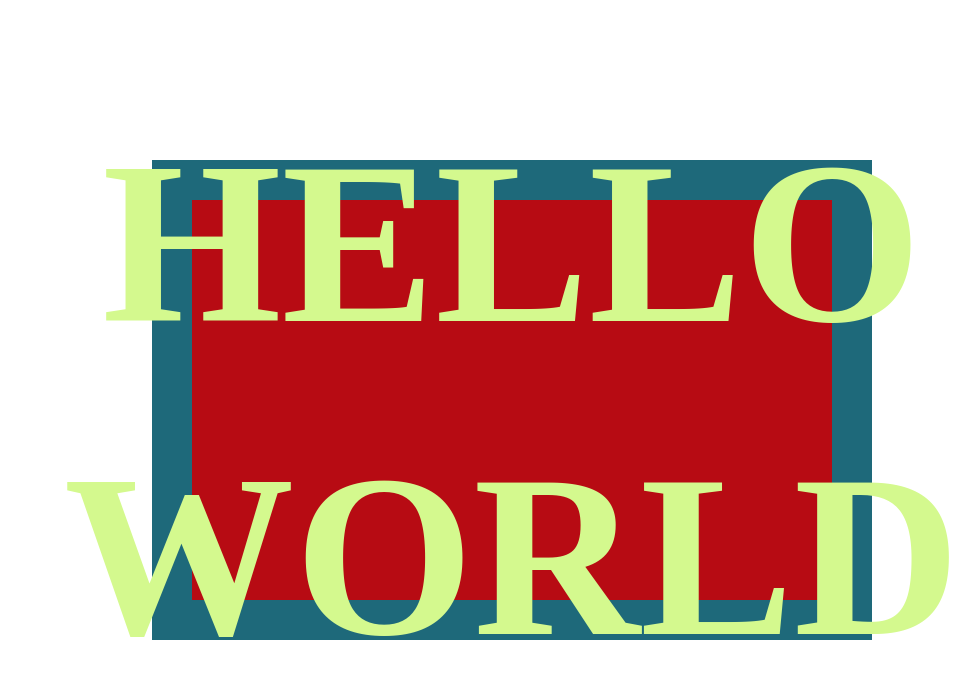
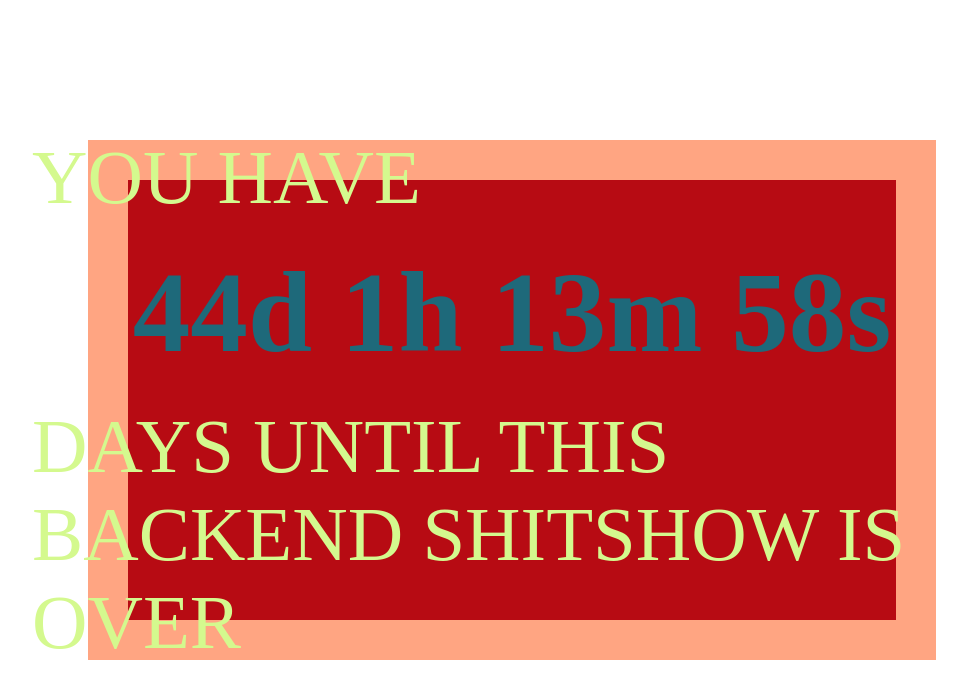
Before and after one commit to dianajodrakos/random-color, a React app: page / in a window 1280 px wide. Shown: the top 698 px of the page, without its empty margins (128-1108 px from the left). Built offline with nearby package versions, Linux system fonts and the light colour scheme.

Commit message:
timer function and conditional display

```diff
--- a/src/components/random-color/Display.jsx
+++ b/src/components/random-color/Display.jsx
@@ -1,26 +1,56 @@
 import React from 'react';
 import PropTypes from 'prop-types';
 import style from './display.css';
-const Display = ({ color1, color2, color3 }) => {
-  return <div
-    role="main"
-    className={style.randomColor}
-    style={
-      {
+
+const Display = ({ color1, color2, color3, color4, color5, countdown }) => {
+  if(countdown === 'DONE')
+    return (
+      <div
+        role="main"
+        id="main"
+        className={style.randomColor}
+        style={{
+          background: color1,
+          color: color2,
+          borderColor: color4,
+        }}
+      >
+        <p className={style.donetext}>
+          &nbsp; &nbsp; &nbsp;&lt;3 &lt;3 &lt;3 &lt;3 &lt;3
+          <span style={{ color: color3 }}>YOU&apos;RE DONE </span> &lt;3 &lt;3
+          <span style={{ color: color5 }}> GO REST </span> &lt;3 &lt;3 &lt;3
+          &lt;3 &lt;3
+        </p>
+      </div>
+    );
+
+  return (
+    <div
+      role="main"
+      id="main"
+      className={style.randomColor}
+      style={{
         background: color1,
         color: color2,
-        borderColor: color3,
-      }
-    }>
-    <p>HELLO</p>
-    <p>WORLD</p>
-  </div>;
+        borderColor: color4,
+      }}
+    >
+      <p className={style.text}>YOU HAVE</p>
+      <p className={style.count} style={{ color: color3 }}>
+        {countdown}
+      </p>
+      <p className={style.text}>DAYS UNTIL THIS BACKEND SHITSHOW IS OVER</p>
+    </div>
+  );
 };
 
 Display.propTypes = {
   color1: PropTypes.string.isRequired,
   color2: PropTypes.string.isRequired,
   color3: PropTypes.string.isRequired,
+  color4: PropTypes.string.isRequired,
+  color5: PropTypes.string.isRequired,
+  countdown: PropTypes.string.isRequired,
 };
 
 export default Display;
--- a/src/components/random-color/display.css
+++ b/src/components/random-color/display.css
@@ -1,16 +1,30 @@
 .randomColor {
-  height: 50vh;
-  width: 50vw;
+  height: 55vh;
+  width: 60vw;
   display: flex;
   flex-direction: column;
   justify-content: center;
   align-items: center;
-  font-size: 18vw;
-  font-weight: bolder;
   border-style: solid;
   border-width: 5vh;
 }
-.randomColor p {
+
+p.text {
+  width: 75vw;
+  font-size: 6vw;
   margin: 0;
   padding: 3vh;
 }
+
+p.donetext {
+  width: 75vw;
+  font-size: 9vw;
+  margin: 0;
+  padding: 3vh;
+}
+
+p.count {
+  font-weight: bolder;
+  font-size: 9vw;
+  margin: 0;
+}
--- a/src/containers/RandomColor.jsx
+++ b/src/containers/RandomColor.jsx
@@ -2,41 +2,47 @@
 import React, { Component } from 'react';
 import Display from '../components/random-color/Display';
 import { randomColor } from 'randomcolor';
+import { timer } from '../utils/timer.js';
 
 export default class RandomColor extends Component {
-
   state = {
     color1: randomColor(),
     color2: randomColor(),
     color3: randomColor(),
-}
+    color4: randomColor(),
+    color5: randomColor(),
+    countdown: timer(),
+  };
 
   handleColorChange = () => {
     const newColor = randomColor();
-  if(newColor === this.state.color) {
-    this.setState({ color: 'url(https://i.dailymail.co.uk/i/pix/2016/03/18/15/324D202500000578-3498922-image-a-33_1458315465874.jpg)' });
-  } else {
-    this.setState(
-      {
+    this.setState({
+      color5: this.state.color4,
+      color4: this.state.color3,
       color3: this.state.color2,
       color2: this.state.color1,
       color1: newColor,
+      countdown: timer(),
     });
-  }
-}
+  };
 
   componentDidMount() {
-  setInterval(() => this.handleColorChange(), 1000);
+    setInterval(() => {
+      this.handleColorChange();
+    }, 1000);
   }
 
   render() {
-
     return (
       <div>
         <Display
           color1={this.state.color1}
           color2={this.state.color2}
-        color3={this.state.color3}  />
+          color3={this.state.color3}
+          color4={this.state.color4}
+          color5={this.state.color5}
+          countdown={this.state.countdown}
+        />
       </div>
     );
   }
--- /dev/null
+++ b/src/utils/timer.js
@@ -0,0 +1,26 @@
+/* eslint-disable max-len */
+const countDownDate = new Date('Oct 22, 2021 18:00:00').getTime();
+
+// Update the count down every 1 second
+export function timer() {
+  // Get today's date and time
+  const now = new Date().getTime();
+  // Find the distance between now and the count down date
+  const distance = countDownDate - now;
+  // Time calculations for days, hours, minutes and seconds
+  const days = Math.floor(distance / (1000 * 60 * 60 * 24));
+  const hours = Math.floor((distance % (1000 * 60 * 60 * 24)) / (1000 * 60 * 60));
+  const minutes = Math.floor((distance % (1000 * 60 * 60)) / (1000 * 60));
+  const seconds = Math.floor((distance % (1000 * 60)) / 1000);
+
+  // Output the result in an element with id="demo"
+  let message = days + 'd ' + hours + 'h '
+  + minutes + 'm ' + seconds + 's ';
+
+  // If the count down is over, write some text
+  if(distance < 0) {
+    message = 'DONE';
+  }
+
+  return message;
+}
```
Lines whose indentation alone changed are shown as unchanged.
